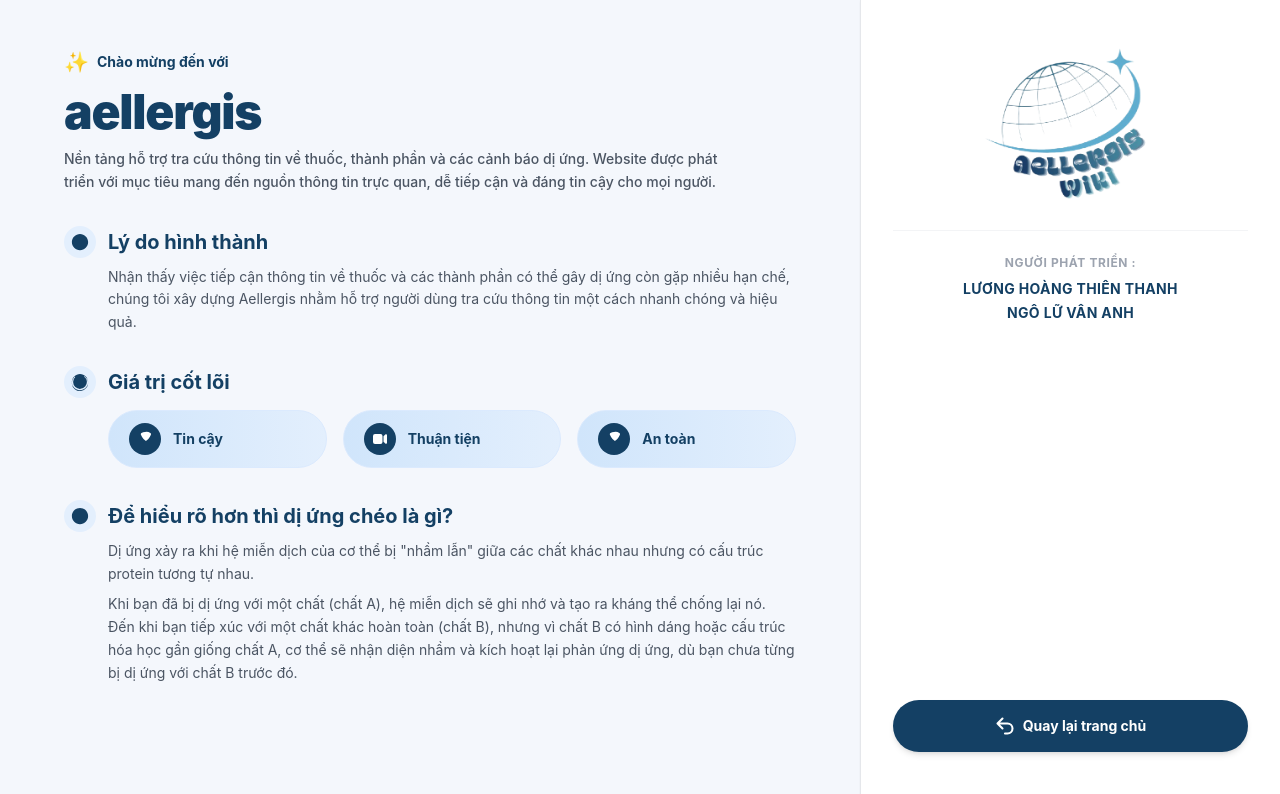
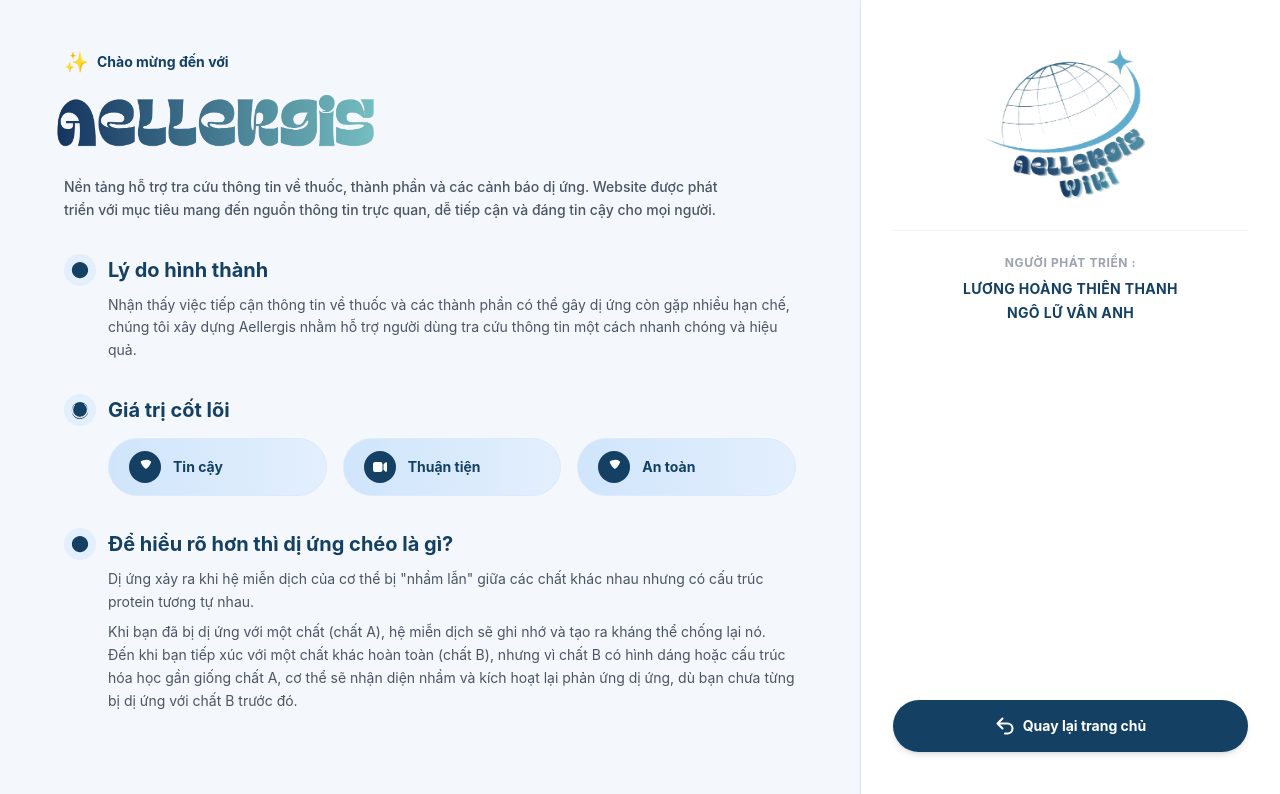
Before and after one commit to alienmeo/mediwise-system, a React (Vite) app in the folder frontend/: page /wiki in a window 1280 px wide. Shown: the top 794 px of the page. Built offline with nearby package versions, Linux system fonts and the light colour scheme; sample sign-in values are in the browser's storage; the HTML template or start-up script is replaced by a standard one.

Commit message:
changetitle

```diff
--- a/frontend/src/pages/Wiki.jsx
+++ b/frontend/src/pages/Wiki.jsx
@@ -1,8 +1,9 @@
 import React from 'react';
 import { useNavigate } from 'react-router-dom';
 
-// Import hình ảnh logo/wiki ở cột phải (thay đổi đường dẫn file ảnh cho phù hợp với dự án của bạn)
+// Import các hình ảnh cần thiết
 import wikiLogoImg from './wiki-logo.png';
+import titleImg from './title.png'; // Import ảnh tiêu đề aellergis
 
 export default function Wiki() {
   const navigate = useNavigate();
@@ -19,12 +20,14 @@
             <span className="text-xl">✨</span>
             <span>Chào mừng đến với</span>
           </div>
-          <div>
-            <h1 className="text-5xl font-black text-[#144064] tracking-tight">
-              aellergis
-            </h1>
+          <div className="pt-1">
+            <img
+              src={titleImg}
+              alt="aellergis"
+              className="h-14 lg:h-16 w-auto object-contain -ml-2"
+            />
           </div>
-          <p className="text-gray-600 font-medium text-sm leading-relaxed max-w-2xl">
+          <p className="text-gray-600 font-medium text-sm leading-relaxed max-w-2xl pt-2">
             Nền tảng hỗ trợ tra cứu thông tin về thuốc, thành phần và các cảnh báo dị ứng. Website được phát triển với mục tiêu mang đến nguồn thông tin trực quan, dễ tiếp cận và đáng tin cậy cho mọi người.
           </p>
         </div>
```
